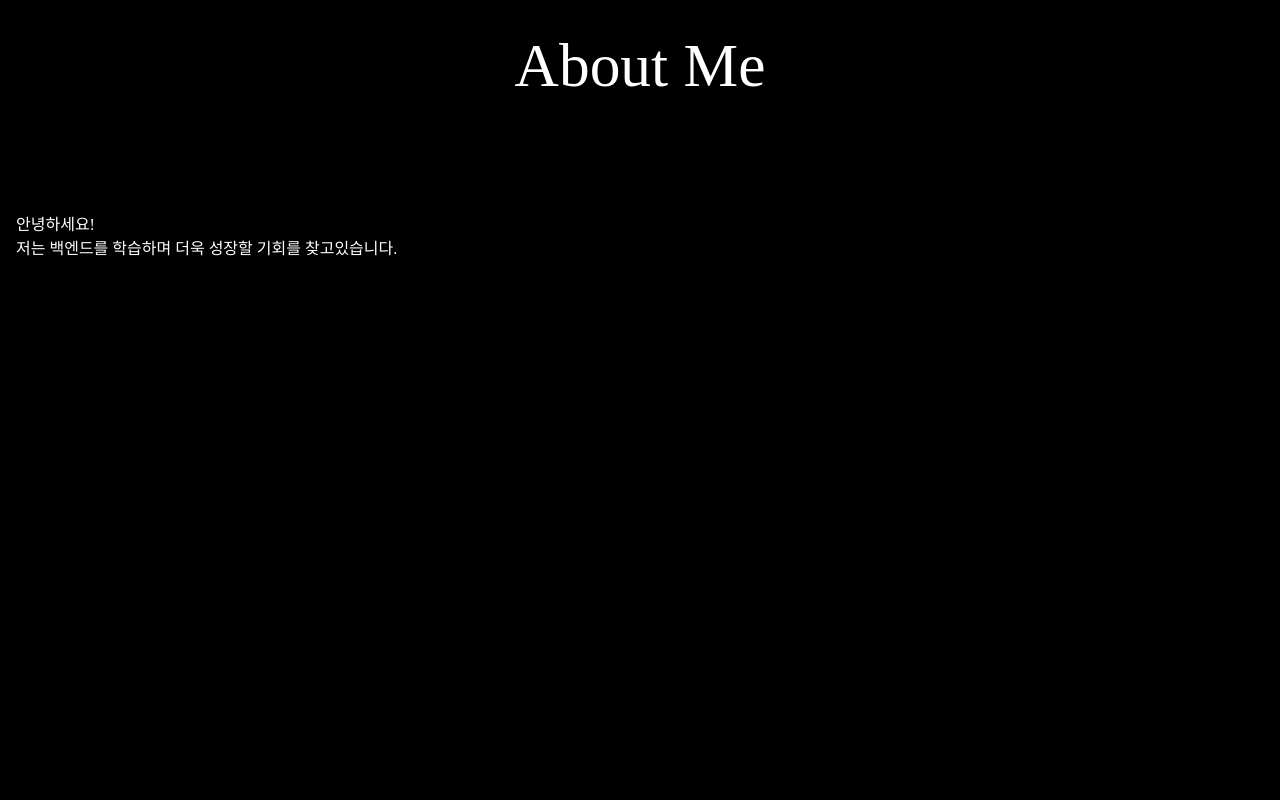
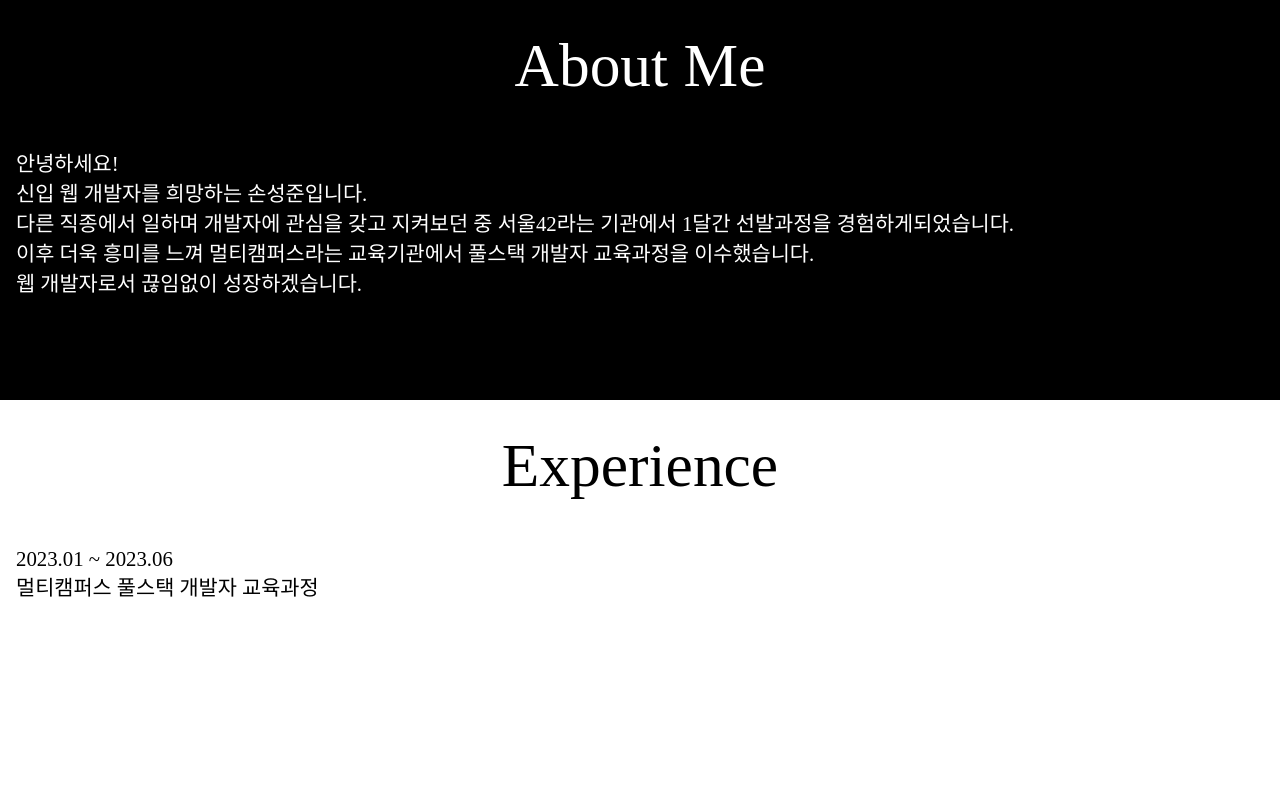
Before and after one commit to sjson555/portfolio, a React (Create React App) app: page / in a window 1280 px wide. Shown: the part 800-1600 px from the top of the page. Built offline with nearby package versions, Linux system fonts and the light colour scheme.

Commit message:
240108 aboutme, experience 추가

```diff
--- a/src/components/About.tsx
+++ b/src/components/About.tsx
@@ -11,7 +11,14 @@ const About = () => {
         <p>
           안녕하세요!
           <br />
-          저는 백엔드를 학습하며 더욱 성장할 기회를 찾고있습니다.
+          신입 웹 개발자를 희망하는 손성준입니다.
+          <br />
+          다른 직종에서 일하며 개발자에 관심을 갖고 지켜보던 중 서울42라는
+          기관에서 1달간 선발과정을 경험하게되었습니다.
+          <br />
+          이후 더욱 흥미를 느껴 멀티캠퍼스라는 교육기관에서 풀스택 개발자
+          교육과정을 이수했습니다.
+          <br />웹 개발자로서 끊임없이 성장하겠습니다.
         </p>
       </div>
     </div>
--- a/src/components/Experience.tsx
+++ b/src/components/Experience.tsx
@@ -9,9 +9,15 @@ const Experience = () => {
       </div>
       <div className="experience-content">
         <p>
-          2023.01.09 ~ 2023.06.23
+          2023.01 ~ 2023.06
           <br />
-          멀티캠퍼스 풀스택 개발자 교육과정
+          <a
+            href="https://learningssj.notion.site/1b6df1961dc446869a67c95d250f0df0?v=407a424f28e84ea9a4f5672344691fe8&pvs=4"
+            target="_blank"
+            rel="noreferrer"
+          >
+            멀티캠퍼스 풀스택 개발자 교육과정
+          </a>
         </p>
       </div>
     </div>
--- a/src/styles/About.css
+++ b/src/styles/About.css
@@ -1,6 +1,6 @@
 .about-me {
   background: black;
-  height: 100vh;
+  height: 50vh;
   width: 100%;
 }
 
@@ -35,9 +35,9 @@
 }
 
 .about-me-content {
-  margin-bottom: 4rem;
-  margin-top: 4rem;
+  margin-left: auto;
   box-sizing: border-box;
+  font-size: 1.3rem;
   padding: 1rem;
   margin-right: 8vw;
   width: 100%;
--- a/src/styles/Experience.css
+++ b/src/styles/Experience.css
@@ -1,6 +1,6 @@
 .experience {
   background: white;
-  height: 100vh;
+  height: 50vh;
   width: 100%;
 }
 
@@ -18,3 +18,13 @@
   margin: 30px 0;
   color: black;
 }
+
+.experience-content {
+  margin-left: auto;
+  box-sizing: border-box;
+  font-size: 1.3rem;
+  padding: 1rem;
+  margin-right: 8vw;
+  width: 100%;
+  color: black;
+}
```
